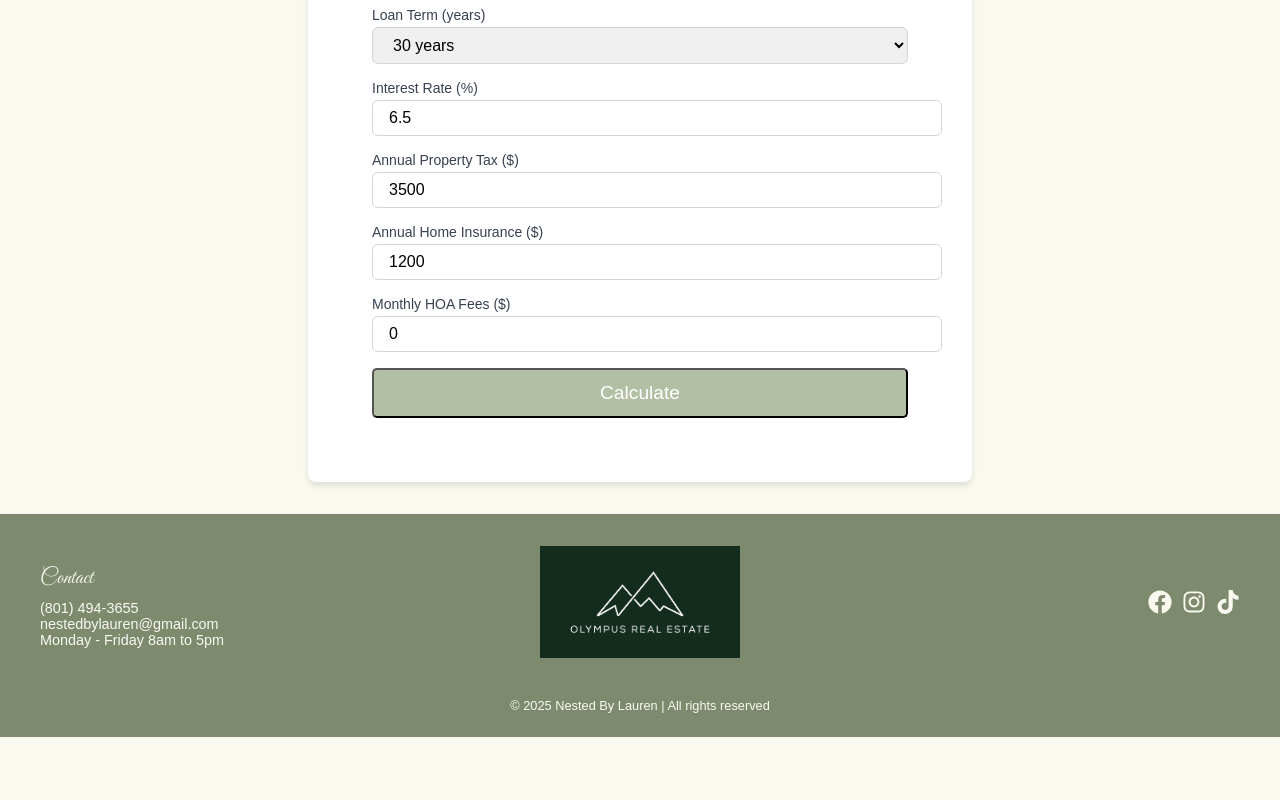
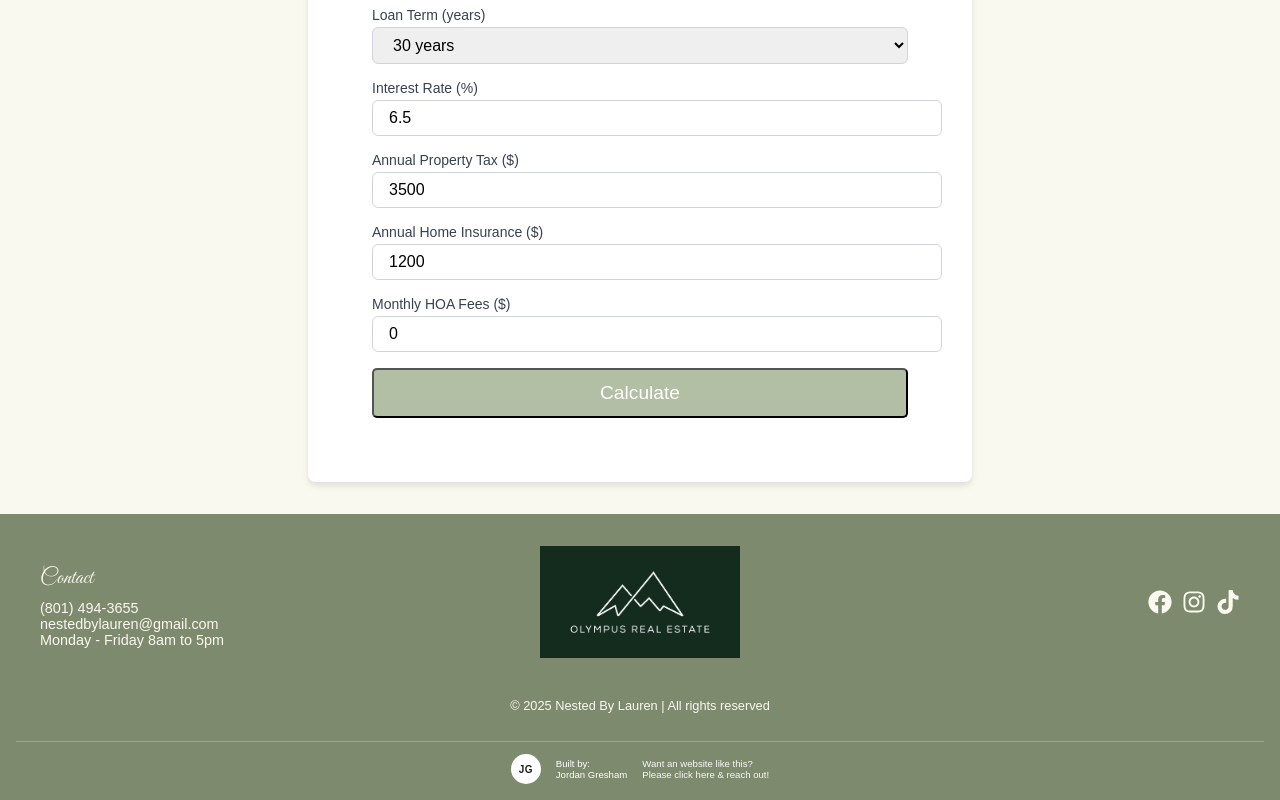
Before and after one commit to jjgresham/realtor-lag, a React (Create React App) app: page /mortgage-calculator in a window 1280 px wide. Shown: the part 561-1361 px from the top of the page. Before the commit the page ends 1298 px from the top, so only its background shows below. Built offline with nearby package versions, Linux system fonts and the light colour scheme.

Commit message:
added info for advert

```diff
--- a/src/components/Footer.css
+++ b/src/components/Footer.css
@@ -54,6 +54,42 @@
   font-size: 0.8rem;
 }
 
+/* Bottom banner advert */
+.footer-banner {
+  margin-top: 1.25rem;
+  padding-top: 0.75rem;
+  border-top: 1px solid rgba(255, 255, 255, 0.25);
+  display: flex;
+  justify-content: center;
+}
+
+.footer-banner-link {
+  display: inline-flex;
+  align-items: center;
+  gap: 15px;
+  color: white;
+  text-decoration: none;
+  font-size: 0.6rem;
+}
+
+.jg-dot {
+  width: 30px;
+  height: 30px;
+  border-radius: 999px;
+  background: #ffffff;
+  color: #1f1f1f;
+  font-weight: 800;
+  display: inline-flex;
+  align-items: center;
+  justify-content: center;
+  font-size: 10px;
+  letter-spacing: 0.5px;
+}
+
+.banner-text {
+  opacity: 0.95;
+}
+
 /* Add mobile-specific styles */
 @media (max-width: 768px) {
   .footer-content {
--- a/src/components/Footer.js
+++ b/src/components/Footer.js
@@ -49,6 +49,20 @@ const Footer = () => {
       <div className="footer-bottom">
         <p>© 2025 Nested By Lauren | All rights reserved</p>
       </div>
+      {/* Bottom banner advert */}
+      <div className="footer-banner">
+        <a
+          className="footer-banner-link"
+          href="https://www.linkedin.com/in/jordan-james-gresham/"
+          target="_blank"
+          rel="noopener noreferrer"
+          aria-label="Built by Jordan Gresham — LinkedIn"
+        >
+          <span className="jg-dot">JG</span>
+          <span>Built by: <br/> Jordan Gresham</span>
+          <span className="banner-text">Want an website like this?<br/> Please click here & reach out!</span>
+        </a>
+      </div>
     </footer>
   );
 };
```
